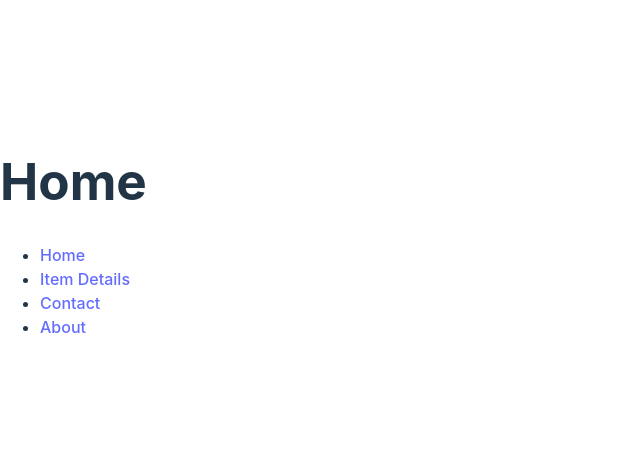
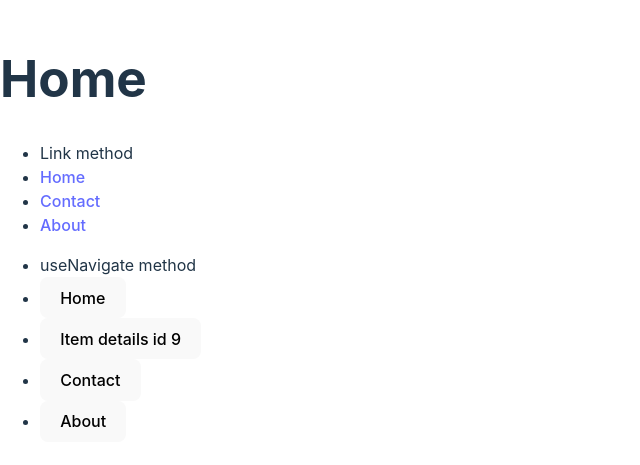
Before and after one commit to Christophe-Calmes/react-router, a React (Vite) app: page / in a window 1280 px wide. Shown: the part 163-628 px from the top of the page, without its empty margins (0-640 px from the left). Built offline with nearby package versions, Linux system fonts and the light colour scheme.

Commit message:
end of router

```diff
--- a/src/Components/ItemDetails.jsx
+++ b/src/Components/ItemDetails.jsx
@@ -1,9 +1,43 @@
 import BackToHome from "./BackToHome"
 import BackToHomeUseNavigate from "./BackToHomeUseNavigate"
+import Error_Page from '../Error_page';
+import { useLocation } from "react-router-dom"
 const ItemDetails = () => {
+  const location = useLocation();
+  let security = false;
+  let id = null;
+  if (location.state != null) {
+    security = true;
+    id = location.state.id;
+  }
   return (
     <div>
-      <h1>ItemDetails</h1>
+      {security ? (
+        <div>
+          <h1>ItemDetails--- {id}</h1>
+          <section>
+            <article>
+              <h2>Link Method</h2>
+              <BackToHome />
+            </article>
+            <article>
+              <h2>useNavigate Method</h2>
+              <BackToHomeUseNavigate />
+            </article>
+          </section>
+        </div>
+      ) : (
+        <div>
+          <Error_Page />
+        </div>
+      )}
+    </div>
+  );
+
+
+  /*return (
+    <div>
+      <h1>ItemDetails--- {id}</h1>
       <section>
         <article>
           <h2>Link Method</h2>
@@ -15,7 +49,7 @@ const ItemDetails = () => {
         </article>
       </section>
     </div>
-  )
+  )*/
 }
 
 export default ItemDetails
--- a/src/Routes/Routes.jsx
+++ b/src/Routes/Routes.jsx
@@ -1,12 +1,29 @@
-import { Link } from "react-router-dom"
+import { Link, useNavigate } from "react-router-dom"
+const randId = Math.floor(Math.random()*10);
+//const randId = 1;
 const Routes = () => {
+    const navigate = useNavigate();
+    const handleClick = (GoTo) => {
+        navigate(GoTo);
+      };
+      const handleClickID = (GoTo, param) => {
+        const dataURL = { state: {id: param}};
+        navigate(GoTo, dataURL);
+      };
+
   return (
     <div>
-        <ul>
+        <ul><li>Link method</li>
             <li><Link to="/Home">Home</Link></li>
-            <li><Link to="/ItemDetails">Item Details</Link></li>
             <li><Link to="/Contact">Contact</Link></li>
             <li><Link to="/About">About</Link></li>
+        </ul>
+        <ul>
+            <li>useNavigate method</li>
+            <li><button onClick={() => handleClick('/Home')}>Home</button></li>
+            <li><button onClick={() => handleClickID(`/ItemDetails/${randId}`, randId )}>Item details id {randId} </button></li>
+            <li><button onClick={() => handleClick('/Contact')}>Contact</button></li>
+            <li><button onClick={() => handleClick('/About')}>About</button></li>
         </ul>
     </div>
   )
--- a/src/main.jsx
+++ b/src/main.jsx
@@ -22,7 +22,7 @@ const router = createBrowserRouter([
     element: <Home />,
   },
   {
-    path: "/ItemDetails",
+    path: "/ItemDetails/:id",
     element: <ItemDetails />,
   },
   {
```
